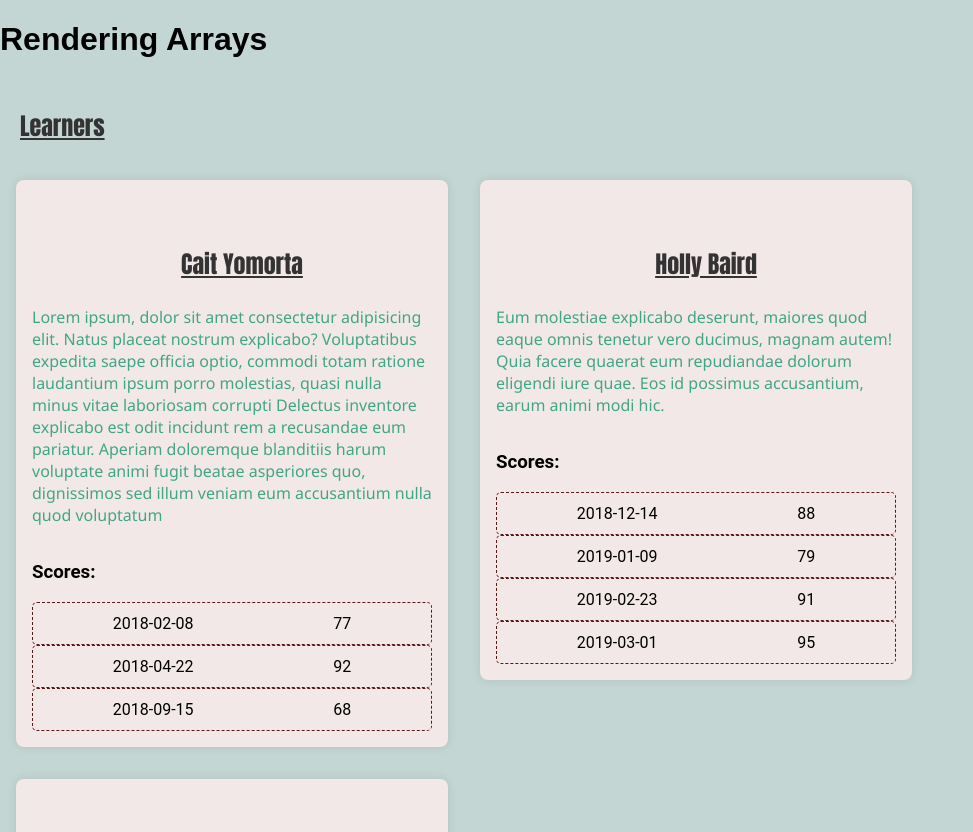
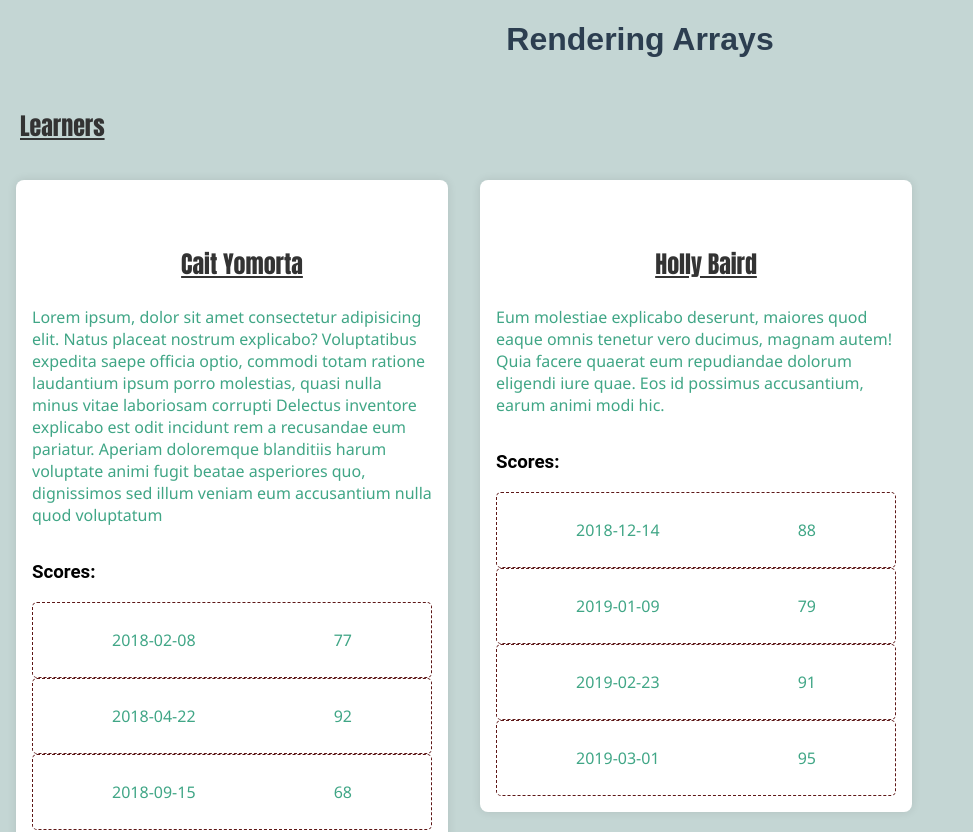
Before and after one commit to NadaFeteiha/ALAB, a React (Vite) app in the folder RALAB-320H.3.1/rendering-arrays/: page / in a window 1280 px wide. Shown: the top 832 px of the page, without its empty margins (0-973 px from the left). Built offline with nearby package versions, Linux system fonts and the light colour scheme.

Commit message:
fix new-learner

```diff
--- a/RALAB-320H.3.1/rendering-arrays/src/App.css
+++ b/RALAB-320H.3.1/rendering-arrays/src/App.css
@@ -4,3 +4,8 @@ body {
     margin: 0;
     padding: 0;
 }
+
+h1 {
+    color: #2c3e50;
+    text-align: center;
+}
--- a/RALAB-320H.3.1/rendering-arrays/src/App.jsx
+++ b/RALAB-320H.3.1/rendering-arrays/src/App.jsx
@@ -8,16 +8,21 @@ function App() {
   const [learnerList, setLearnerList] = useState(learners)
 
 
-  function addNewLearner() {
-    //TODO
-    // setLearnerList()
+  function addNewLearner(newLearner) {
+    const learnerWithId = {
+      id: learnerList.length + 1,
+      name: newLearner.name,
+      bio: newLearner.bio,
+      scores: [],
+    };
+
+    setLearnerList((prev) => [...prev, learnerWithId]);
   }
 
   return (
     <>
       <h1>Rendering Arrays</h1>
       <Learners learnerList={learnerList} />
-
       <Form addNewLearner={addNewLearner} />
     </>
   )
--- a/RALAB-320H.3.1/rendering-arrays/src/components/Form.jsx
+++ b/RALAB-320H.3.1/rendering-arrays/src/components/Form.jsx
@@ -1,15 +1,43 @@
 import styles from './Form.module.css';
+import { useState } from 'react';
 
 
 export default function Form({ addNewLearner }) {
+    const [formData, setFormData] = useState({ name: "", bio: "" });
+
+    function handleChange(e) {
+        setFormData({ ...formData, [e.target.name]: e.target.value });
+    }
+
+    function handleSubmit(e) {
+        e.preventDefault();
+        if (!formData.name.trim()) return;
+
+        addNewLearner(formData);
+        setFormData({ name: "", bio: "" });
+    }
+
     return (
-        <form className={styles.form}>
+        <form className={styles.form} onSubmit={handleSubmit}>
             <label htmlFor="name">Name</label>
-            <input type="text" id="name" name="name" />
+            <input
+                type="text"
+                id="name"
+                name="name"
+                value={formData.name}
+                onChange={handleChange}
+            />
 
             <label htmlFor="bio">Bio</label>
-            <textarea type="multiline" id="bio" name="bio" />
-            <button type="submit" onClick={addNewLearner}>Add Learner</button>
+            <textarea
+                type="multiline"
+                id="bio"
+                name="bio"
+                value={formData.bio}
+                onChange={handleChange}
+            />
+
+            <button type="submit">Add Learner</button>
         </form>
     )
 }
--- a/RALAB-320H.3.1/rendering-arrays/src/components/LearnerCard.jsx
+++ b/RALAB-320H.3.1/rendering-arrays/src/components/LearnerCard.jsx
@@ -6,12 +6,20 @@ function LearnerCard({ learner }) {
         <div className={styles.card}>
             <h2>{learner.name}</h2>
             <p>{learner.bio}</p>
-            <h3>Scores:</h3>
             {
-                learner.scores.map((score, index) => {
-                    return <Score key={index} score={score} />
-                })
+                learner.scores.length === 0
+                    ? <p>No scores available</p>
+                    : <>
+                        <h3>Scores:</h3>
+                        {
+                            learner.scores.map((score, index) => {
+                                return <Score key={index} score={score} />
+                            })
+                        }
+                    </>
             }
+
+
         </div>
     );
 }
--- a/RALAB-320H.3.1/rendering-arrays/src/components/LearnerCard.module.css
+++ b/RALAB-320H.3.1/rendering-arrays/src/components/LearnerCard.module.css
@@ -7,7 +7,7 @@
     padding: 1rem;
     border-radius: 0.5rem;
     box-shadow: 0 0 10px rgba(0, 0, 0, 0.1);
-    background-color: #f3e8e8;
+    background-color: white;
     margin: 1rem;
 }
 
--- a/RALAB-320H.3.1/rendering-arrays/src/components/Score.jsx
+++ b/RALAB-320H.3.1/rendering-arrays/src/components/Score.jsx
@@ -3,9 +3,9 @@ import styles from './Score.module.css';
 export default function Score({ score }) {
 
     return (
-        <tr className={styles.row}>
-            <td>{score.date}</td>
-            <td>{score.score}</td>
-        </tr>
+        <div className={styles.row}>
+            <p>{score.date}</p>
+            <p>{score.score}</p>
+        </div>
     );
 }
--- a/RALAB-320H.3.1/rendering-arrays/src/data/Learner.js
+++ b/RALAB-320H.3.1/rendering-arrays/src/data/Learner.js
@@ -1,5 +1,6 @@
 const learners = [
     {
+        id: 1,
         name: 'Cait Yomorta',
         bio: 'Lorem ipsum, dolor sit amet consectetur adipisicing elit. Natus placeat nostrum explicabo? Voluptatibus expedita saepe officia optio, commodi totam ratione laudantium ipsum porro molestias, quasi nulla minus vitae laboriosam corrupti Delectus inventore explicabo est odit incidunt rem a recusandae eum pariatur. Aperiam doloremque blanditiis harum voluptate animi fugit beatae asperiores quo, dignissimos sed illum veniam eum accusantium nulla quod voluptatum',
         scores: [
@@ -18,6 +19,7 @@ const learners = [
         ]
     },
     {
+        id: 2,
         name: 'Holly Baird',
         bio: 'Eum molestiae explicabo deserunt, maiores quod eaque omnis tenetur vero ducimus, magnam autem! Quia facere quaerat eum repudiandae dolorum eligendi iure quae. Eos id possimus accusantium, earum animi modi hic.',
         scores: [
@@ -40,6 +42,7 @@ const learners = [
         ]
     },
     {
+        id: 3,
         name: 'Wes Mungia',
         bio: 'Repudiandae veritatis recusandae quidem tenetur impedit, numquam incidunt enim, adipisci id cupiditate asperiores nam perferendis. Facere odit laborum ipsum autem repellendus natus eius doloremque ullam perferendis. Enim repellendus ut veniam?',
         scores: [
```
